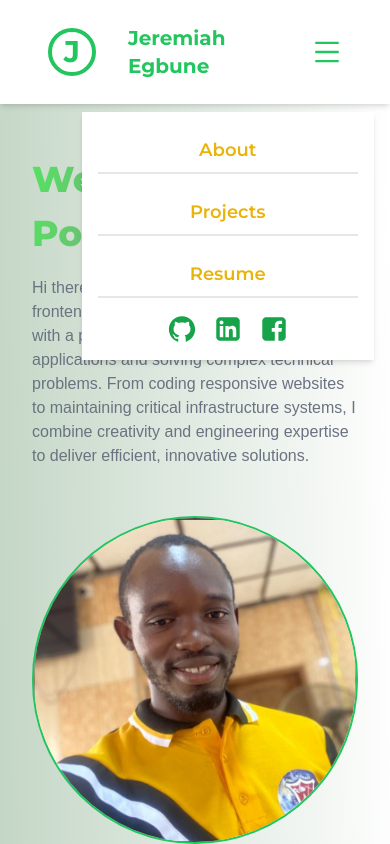
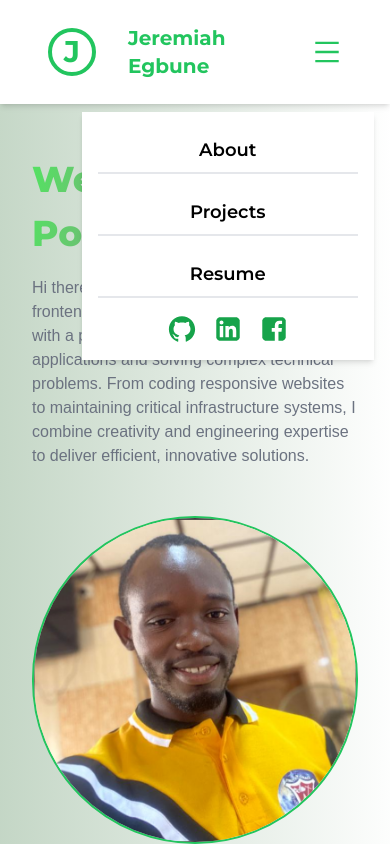
Before and after one commit to jegbune/Jegbune, a Next.js app: page / in a window 390 px wide. Both pictures are taken after a click on the icon 327 px from the left and 52 px from the top of the page. Shown: the top 844 px of the page. Built offline with nearby package versions, Linux system fonts and the light colour scheme.

Commit message:
correction

```diff
--- a/src/app/components/(Layout Component)/Nav.tsx
+++ b/src/app/components/(Layout Component)/Nav.tsx
@@ -52,7 +52,7 @@ const Nav = () => {
       </div>
       <div className="md:hidden">
         <AiOutlineMenu className='text-3xl cursor-pointer text-green-500' onClick={() => setToggleMenu(prev => !prev)} />
-        {toggleMenu ? <div className='absolute top-28 shadow-md right-4 w-3/4 bg-white p-4 flex items-center flex-col gap-4 text-yellow-500 font-semibold '>
+        {toggleMenu ? <div className='absolute top-28 shadow-md right-4 w-3/4 bg-white p-4 flex items-center flex-col gap-4 text-black font-semibold '>
           <NavList />
           <SocialList />
         </div> : null}
```
